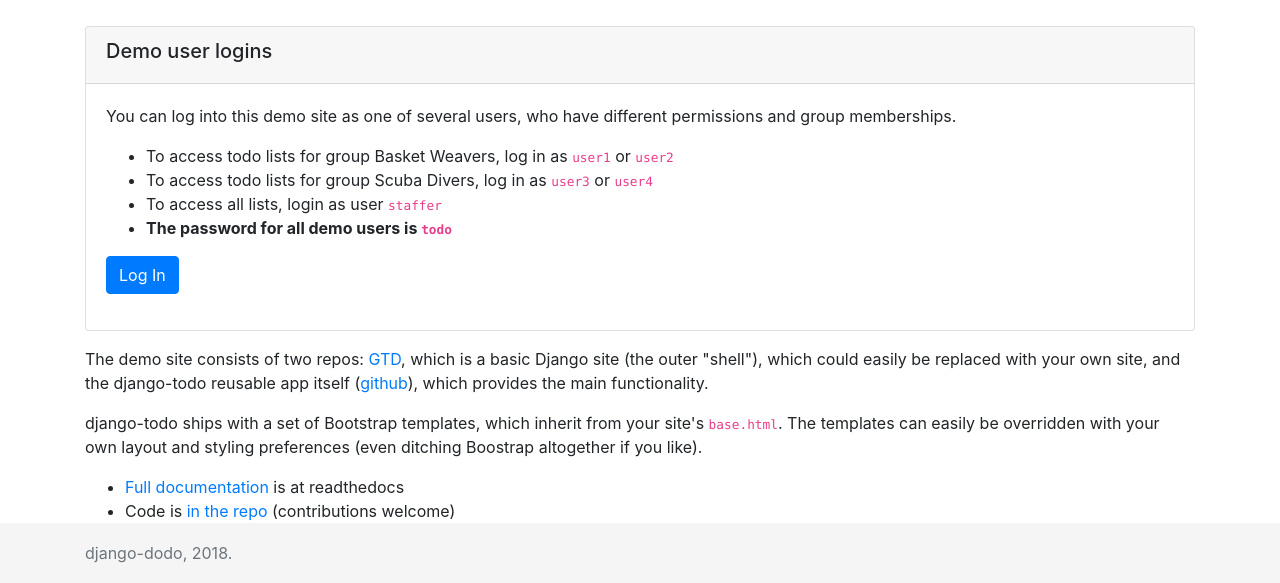
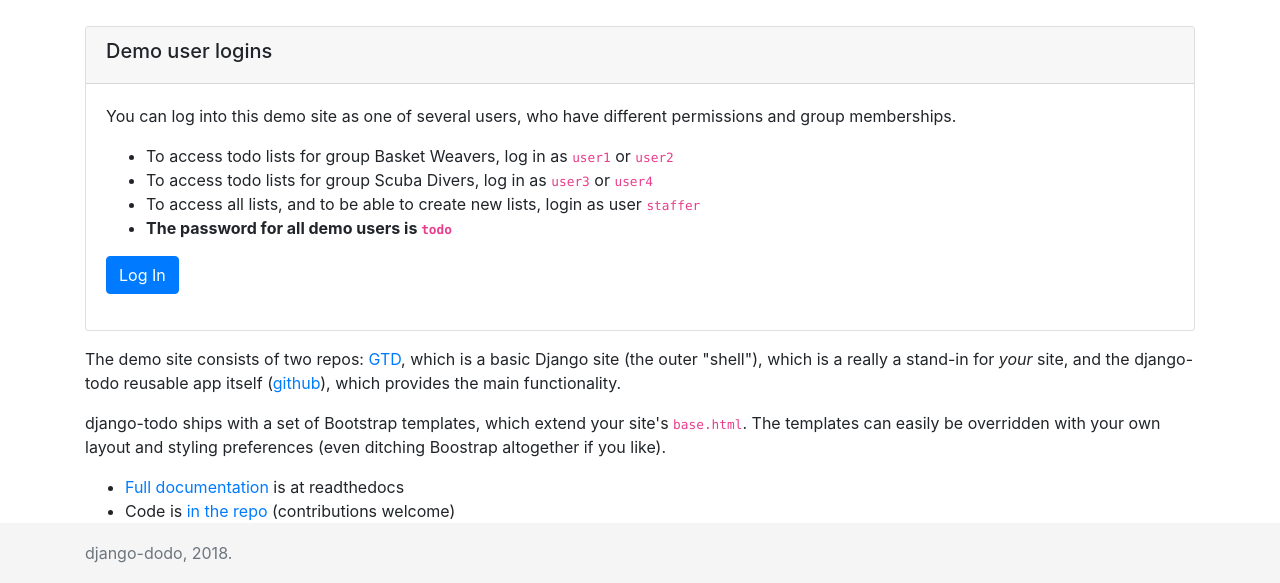
Before and after one commit to shacker/gtd, a Django app: page / in a window 1280 px wide. Shown: the part 242-825 px from the top of the page. Run offline with Django 3.2, Linux system fonts and the light colour scheme; some libraries are stand-ins or nearby versions.

Commit message:
Homepage updates

```diff
--- a/project/templates/home.html
+++ b/project/templates/home.html
@@ -31,7 +31,7 @@
             To access todo lists for group Scuba Divers, log in as <code>user3</code> or <code>user4</code>
           </li>
             <li>
-              To access all lists, login as user <code>staffer</code>
+              To access all lists, and to be able to create new lists, login as user <code>staffer</code>
             </li>
             <li>
                 <b>The password for all demo users is <code>todo</code></b>
@@ -49,11 +49,11 @@
 
 
   <p class="mt-3">
-    The demo site consists of two repos: <a href="https://github.com/shacker/gtd">GTD</a>, which is a basic Django site (the outer "shell"), which could easily be replaced with your own site, and the django-todo reusable app itself (<a href="https://github.com/shacker/django-todo">github</a>), which provides the main functionality.
+    The demo site consists of two repos: <a href="https://github.com/shacker/gtd">GTD</a>, which is a basic Django site (the outer "shell"), which is a really a stand-in for <i>your</i> site, and the django-todo reusable app itself (<a href="https://github.com/shacker/django-todo">github</a>), which provides the main functionality.
   </p>
 
   <p>
-    django-todo ships with a set of Bootstrap templates, which inherit from your site's <code>base.html</code>. The templates can easily be overridden with your own layout and styling preferences (even ditching Boostrap altogether if you like).
+    django-todo ships with a set of Bootstrap templates, which extend your site's <code>base.html</code>. The templates can easily be overridden with your own layout and styling preferences (even ditching Boostrap altogether if you like).
   </p>
 
   <ul>
```
